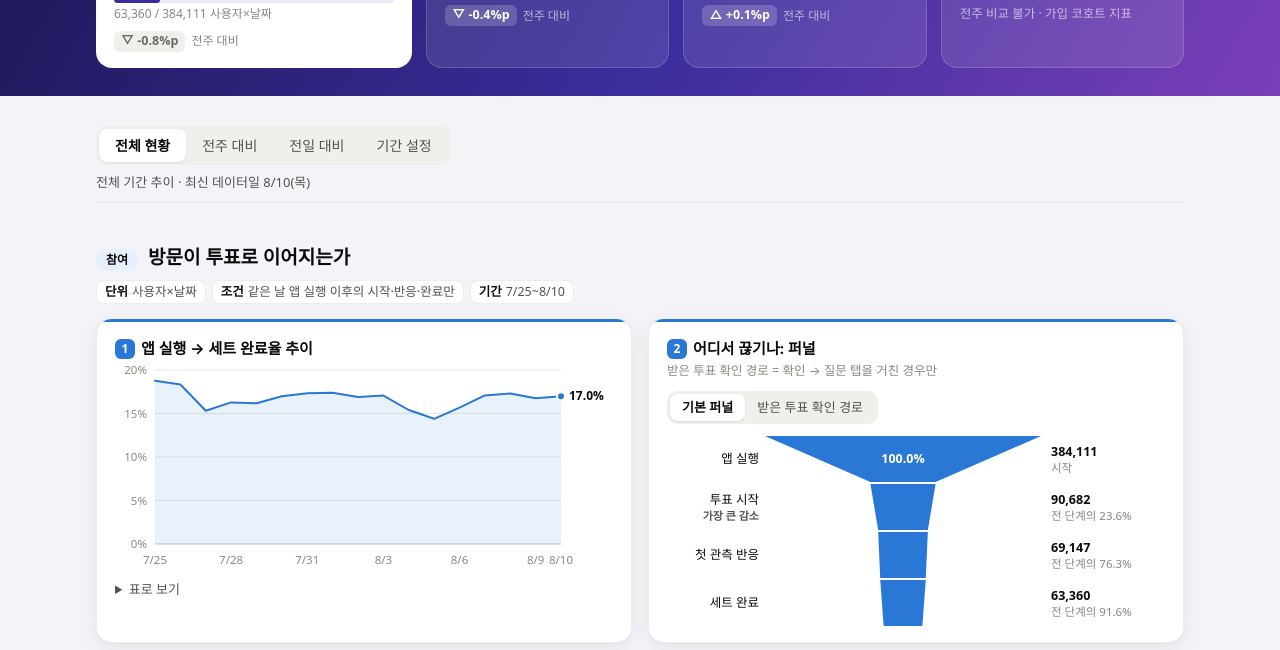
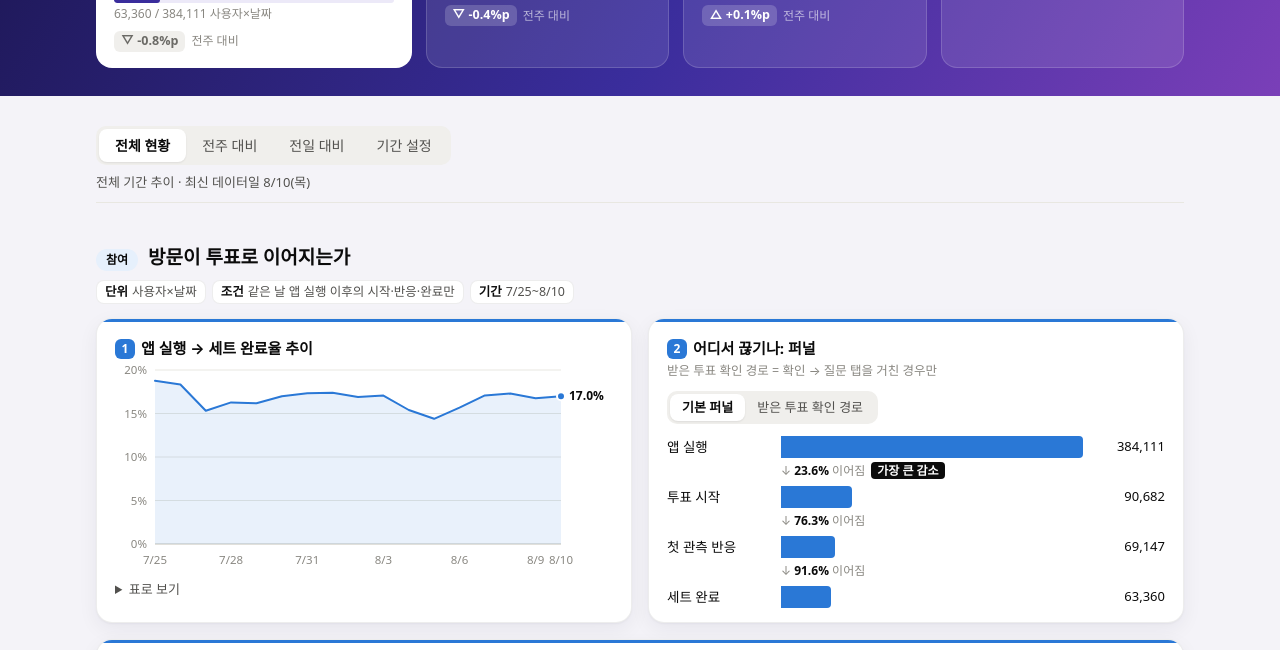
Before and after one commit to rhkr3664-art/hype-dashboard, a plain HTML site: page docs/index.html in a window 1280 px wide. Shown: the part 233-883 px from the top of the page. Drawn offline with Linux system fonts and the light colour scheme.

Commit message:
Restore bar funnel; remove cohort note from aha KPI
Co-Authored-By: Claude Opus 5.5 <noreply@anthropic.com>

```diff
--- a/docs/index.html
+++ b/docs/index.html
@@ -763,45 +763,21 @@ footer { margin: 48px 0 40px; color: var(--muted); font-size: 12.5px; }
     });
   }
 
-  // 깔때기: 단계마다 가운데 정렬 막대(폭 = 앱 실행 대비), 단계 사이는 연한 사다리꼴로 이어 줌
   function funnel(host, steps) {
+    host.replaceChildren();
     const n0 = steps[0].n;
     let wi = 1; for (let i = 2; i < steps.length; i++) if (steps[i].n / steps[i - 1].n < steps[wi].n / steps[wi - 1].n) wi = i;
-    const T = (x, y, txt, style, anchor = 'start') => { const t = s('text', { x, y, 'text-anchor': anchor, style: 'font-size:12.5px;' + style }); t.textContent = txt; return t; };
-    const draw = () => {
-      host.replaceChildren();
-      if (host.clientWidth === 0) return;
-      // 왼쪽: 단계 이름 / 가운데: 깔때기 / 오른쪽: 인원·전환율
-      const W = Math.max(300, host.clientWidth), SEG = 46, GAP = 2, nameW = 92, rightW = 118;
-      const H = steps.length * (SEG + GAP);
-      const fx0 = nameW + 6, fw = W - nameW - rightW - 12, cx = fx0 + fw / 2;
-      const wOf = n => Math.max(fw * 0.1, fw * n / n0);
-      const svg = s('svg', { viewBox: `0 0 ${W} ${H}`, role: 'img', 'aria-label': '퍼널 깔때기: ' + steps.map(st => `${st.step} ${nf.format(st.n)}`).join(', ') });
-      steps.forEach((st, i) => {
-        const y = i * (SEG + GAP), top = wOf(st.n), bot = i < steps.length - 1 ? wOf(steps[i + 1].n) : top * 0.85;
-        // 한 단계 = 윗변(이 단계) → 아랫변(다음 단계) 사다리꼴. 단계 사이는 2px 틈
-        const seg = s('path', { class: 'col', fill: 'var(--blue)', tabindex: 0,
-          d: `M${cx - top / 2},${y}L${cx + top / 2},${y}L${cx + bot / 2},${y + SEG}L${cx - bot / 2},${y + SEG}Z` });
-        const midY = y + SEG / 2 + 4;
-        const inside = Math.min(top, bot) > 64;
-        svg.append(seg,
-          T(nameW, i === wi ? midY - 7 : midY, st.step, 'fill:var(--ink)', 'end'),
-          T(cx, midY, inside ? pct(st.n / n0) : '', 'fill:#fff;font-weight:700', 'middle'),
-          T(fx0 + fw + 10, y + SEG / 2 - 3, nf.format(st.n), 'fill:var(--ink);font-weight:700'),
-          T(fx0 + fw + 10, y + SEG / 2 + 13, i ? `전 단계의 ${pct(st.n / steps[i - 1].n)}` : '시작', 'fill:var(--muted);font-size:11.5px'));
-        if (i === wi) svg.append(T(nameW, midY + 9, '가장 큰 감소', 'fill:var(--ink-2);font-weight:700;font-size:11px', 'end'));
-        const rows = () => [[nf.format(st.n), st.step, true], [pct(st.n / n0), '앱 실행 대비'], ...(i ? [[pct(st.n / steps[i - 1].n), '전 단계 대비']] : [])];
-        const hit = s('rect', { x: 0, y, width: W, height: SEG, fill: 'transparent' });
-        const on = e => { seg.classList.add('on'); showTip(e, rows()); }, off = () => { seg.classList.remove('on'); hideTip(); };
-        for (const n of [hit, seg]) { n.addEventListener('pointermove', on); n.addEventListener('pointerleave', off); }
-        seg.addEventListener('focus', on); seg.addEventListener('blur', off);
-        svg.insertBefore(hit, svg.firstChild);
-      });
-      host.append(svg);
-    };
-    draw();
-    if (host._ro) host._ro.disconnect();   // 기본 ↔ 확장 전환 시 예전 그림이 다시 그려지지 않게
-    host._ro = new ResizeObserver(() => draw()); host._ro.observe(host);
+    steps.forEach((st, i) => {
+      if (i) host.append(el('div', { class: 'frow' }, el('span'), el('div', { class: 'conv' },
+        '↓ ', el('b', { text: pct(st.n / steps[i - 1].n) }), ' 이어짐', i === wi ? el('span', { class: 'worst', text: '가장 큰 감소' }) : null)));
+      const f = el('div', { class: 'fill' }); f.style.width = (st.n / n0 * 100) + '%';
+      const row = el('div', { class: 'frow', tabindex: 0 }, el('div', { class: 'name', text: st.step }), el('div', { class: 'bar' }, f), el('div', { class: 'val', text: nf.format(st.n) }));
+      const rows = () => [[nf.format(st.n), st.step, true], [pct(st.n / n0), '앱 실행 대비'], ...(i ? [[pct(st.n / steps[i - 1].n), '전 단계 대비']] : [])];
+      row.addEventListener('pointermove', e => showTip(e, rows()));
+      row.addEventListener('focus', e => showTip(e, rows()));
+      row.addEventListener('pointerleave', hideTip); row.addEventListener('blur', hideTip);
+      host.append(row);
+    });
   }
 
   // 보기 탭 (본문 맨 위, 스크롤해도 따라옴)
@@ -854,7 +830,7 @@ footer { margin: 48px 0 40px; color: var(--muted); font-size: 12.5px; }
     const kpi = (k, pill, key) => el('div', { class: 'kpi' },
       el('div', { class: 'label' }, k.label, pill ? el('span', { class: 'pill', text: pill }) : null),
       el('div', { class: 'value', text: k.value.toFixed(1) + '%' }), bar(k.value), el('div', { class: 'frac', text: frac(k) }),
-      key ? wow(key) : el('div', { class: 'wow' }, el('span', { class: 'delta na', text: '전주 비교 불가 · 가입 코호트 지표' })));
+      key ? wow(key) : null);
     $('#kpis').replaceChildren(
       el('div', { class: 'kpi hero' },
         el('div', { class: 'label', text: '핵심 · ' + K.launch_to_complete.label }),
```
